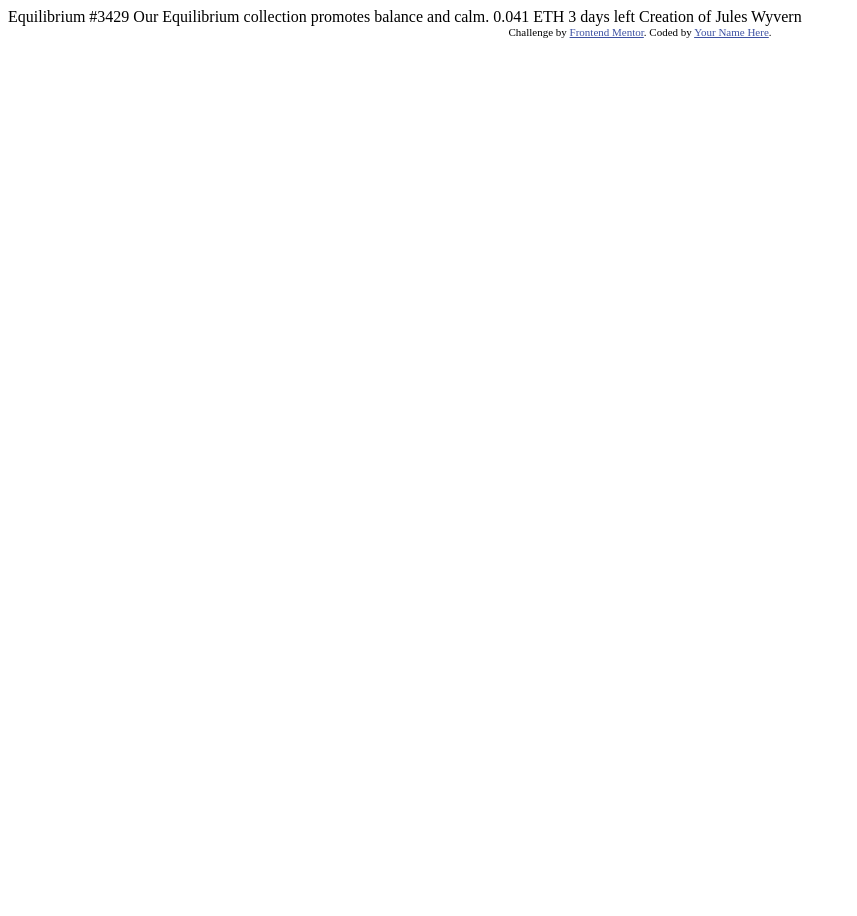
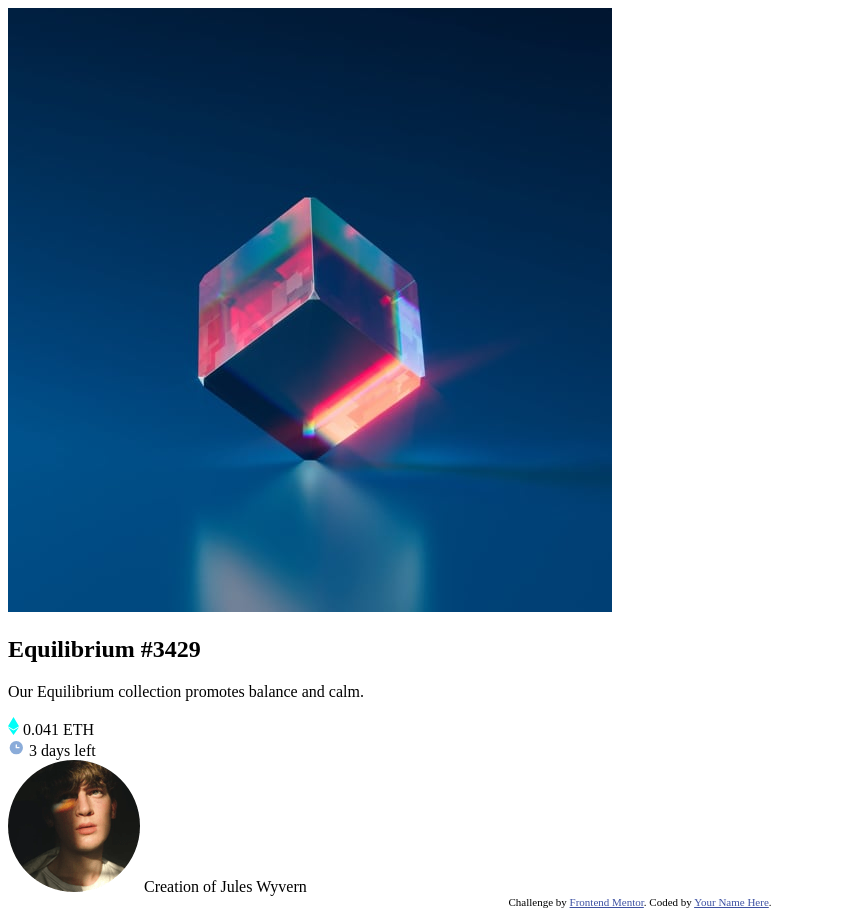
Before and after one commit to ChrisCablish/nft-preview-card, a plain HTML site: page index.html in a window 1280 px wide. Shown: the whole page, without its empty margins (0-857 px from the left). Before the commit the page ends 800 px from the top, so only its background shows below. Drawn offline with Linux system fonts and the light colour scheme.

Commit message:
setup DOM structure

```diff
--- a/index.html
+++ b/index.html
@@ -8,22 +8,30 @@
 
   <title>Frontend Mentor | NFT preview card component</title>
 
-  <!-- Feel free to remove these styles or customise in your own stylesheet 👍 -->
-  <style>
-    .attribution { font-size: 11px; text-align: center; }
-    .attribution a { color: hsl(228, 45%, 44%); }
-  </style>
+  <link href="style.css" rel="stylesheet">
 </head>
 <body>
-
-  Equilibrium #3429
-
-  Our Equilibrium collection promotes balance and calm.
-
-  0.041 ETH
-  3 days left
-
-  Creation of Jules Wyvern
+  <section class="main">
+    <img src="images/image-equilibrium.jpg" title="equiibrium">
+    <section class="information">
+      <h2 class="name">Equilibrium #3429</h2>
+      <p class="description"> Our Equilibrium collection promotes balance and calm.</p>
+      <div class="stats">
+        <div class="ETH">
+          <img src="images/icon-ethereum.svg" title="etherium icon">
+          <span class="untis">0.041 ETH</span>
+        </div>
+        <div class="time-left">
+          <img src="images/icon-clock.svg" title="clock icon">
+          <span class="time-amount">3 days left</span>
+        </div>
+      </div>
+    </section>
+    <section class="author">
+      <img src="images/image-avatar.png" title="author icon">
+      <span class="creator">Creation of Jules Wyvern</span>
+    </section>
+  </section>
 
   <div class="attribution">
     Challenge by <a href="https://www.frontendmentor.io?ref=challenge" target="_blank">Frontend Mentor</a>.
--- /dev/null
+++ b/style.css
@@ -0,0 +1,6 @@
+.attribution {
+    font-size: 11px; text-align: center;
+}
+.attribution a {
+    color: hsl(228, 45%, 44%);
+}
```
